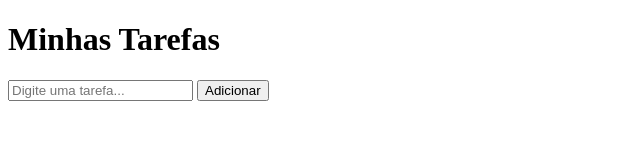
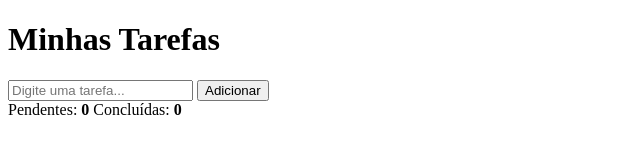
Before and after one commit to Diogotex0/prova-1sem-gdg, a website: page index.html in a window 1280 px wide. Shown: the whole page, without its empty margins (0-640 px from the left). Drawn offline with Linux system fonts and the light colour scheme.

Commit message:
feat(html): adiciona contadores de status e lista de tarefas

```diff
--- a/index.html
+++ b/index.html
@@ -14,6 +14,13 @@
       <button id="btn-adicionar">Adicionar</button>
     </div>
 
+    <div class="contadores">
+      <span>Pendentes: <strong id="contador-pendentes">0</strong></span>
+      <span>Concluídas: <strong id="contador-concluidas">0</strong></span>
+    </div>
+
+    <ul id="lista-tarefas"></ul>
+
   </div>
 </body>
 </html>
```
